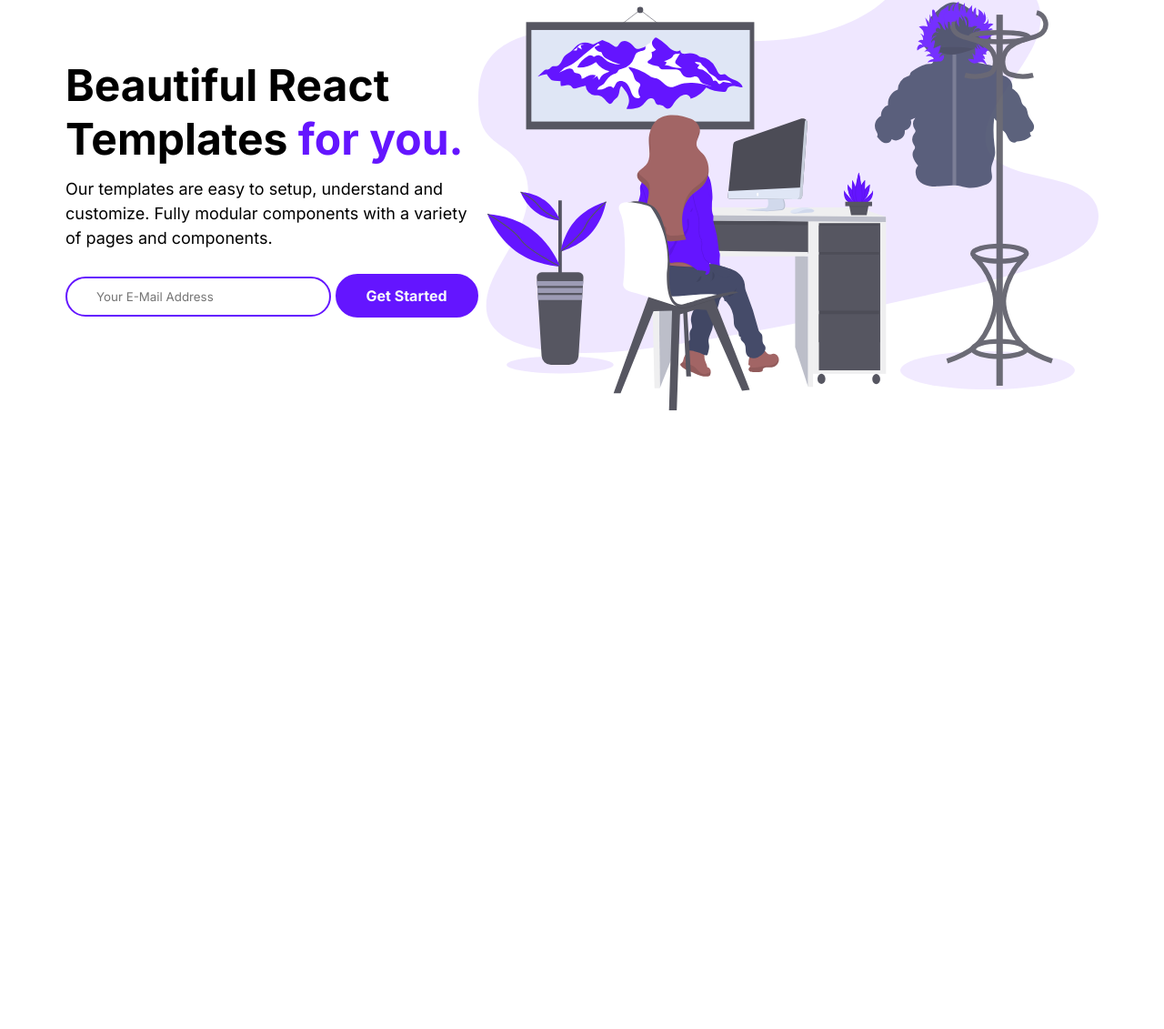
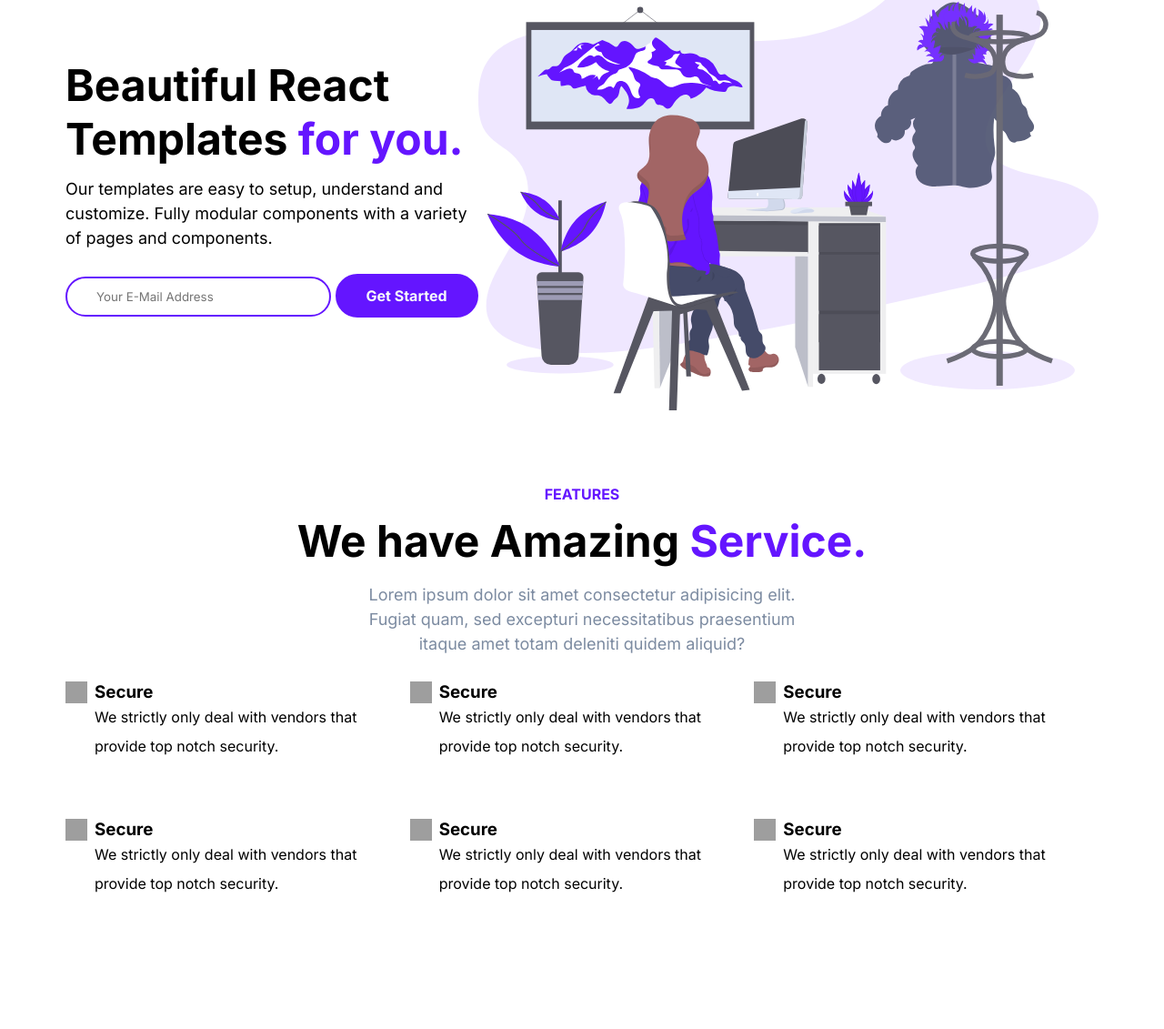
Before and after one commit to ryanmello/final-project-tutorial-w2, a plain HTML site: page index.html in a window 1280 px wide. Shown: the part 221-1352 px from the top of the page at 91% size. Before the commit the page ends 800 px from the top, so only its background shows below. Drawn offline with Linux system fonts and the light colour scheme; grey boxes are pictures that could not be loaded.

Commit message:
new section

```diff
--- a/index.html
+++ b/index.html
@@ -53,6 +53,74 @@
         </div>
       </div>
     </header>
-    <main></main>
+    <main>
+      <section id="service">
+        <div class="container">
+          <div class="row">
+            <div class="service__description">
+              <span class="purple service__features">FEATURES</span>
+              <h2 class="service__heading">We have Amazing <span class="purple">Service.</span></h2>
+              <p class="service__para">Lorem ipsum dolor sit amet consectetur adipisicing elit. Fugiat quam, sed excepturi necessitatibus praesentium itaque amet totam deleniti quidem aliquid?</p>
+            </div>
+            <div class="services">
+              <div class="service service__centering">
+                <span class="image__container">
+                  <img class="service__img" src="https://treact.owaiskhan.me/static/media/shield-icon.daefe14b.svg" alt="">
+                </span>
+                <div class="text__container">
+                  <h3 class="service__name">Secure</h3>
+                  <p class="service__subpara">We strictly only deal with vendors that provide top notch security.</p>
+                </div>
+              </div>
+              <div class="service">
+                <span class="image__container">
+                  <img class="service__img" src="https://treact.owaiskhan.me/static/media/shield-icon.daefe14b.svg" alt="">
+                </span>
+                <div class="text__container">
+                  <h3 class="service__name">Secure</h3>
+                  <p class="service__subpara">We strictly only deal with vendors that provide top notch security.</p>
+                </div>
+              </div>
+              <div class="service">
+                <span class="image__container">
+                  <img class="service__img" src="https://treact.owaiskhan.me/static/media/shield-icon.daefe14b.svg" alt="">
+                </span>
+                <div class="text__container">
+                  <h3 class="service__name">Secure</h3>
+                  <p class="service__subpara">We strictly only deal with vendors that provide top notch security.</p>
+                </div>
+              </div>
+              <div class="service">
+                <span class="image__container">
+                  <img class="service__img" src="https://treact.owaiskhan.me/static/media/shield-icon.daefe14b.svg" alt="">
+                </span>
+                <div class="text__container">
+                  <h3 class="service__name">Secure</h3>
+                  <p class="service__subpara">We strictly only deal with vendors that provide top notch security.</p>
+                </div>
+              </div>
+              <div class="service">
+                <span class="image__container">
+                  <img class="service__img" src="https://treact.owaiskhan.me/static/media/shield-icon.daefe14b.svg" alt="">
+                </span>
+                <div class="text__container">
+                  <h3 class="service__name">Secure</h3>
+                  <p class="service__subpara">We strictly only deal with vendors that provide top notch security.</p>
+                </div>
+              </div>
+              <div class="service">
+                <span class="image__container">
+                  <img class="service__img" src="https://treact.owaiskhan.me/static/media/shield-icon.daefe14b.svg" alt="">
+                </span>
+                <div class="text__container">
+                  <h3 class="service__name">Secure</h3>
+                  <p class="service__subpara">We strictly only deal with vendors that provide top notch security.</p>
+                </div>
+              </div>
+            </div>
+          </div>
+        </div>
+      </section>
+    </main>
   </body>
 </html>
--- a/style.css
+++ b/style.css
@@ -26,6 +26,10 @@
 
 .purple{
     color: #6415ff;
+}
+
+.container{
+    padding: 80px 0;
 }
 
 p{
@@ -132,3 +136,74 @@
     font-size: 16px;
     z-index: 5;
 }
+
+/*
+
+Services
+
+*/
+
+.service__description{
+    display: flex;
+    flex-direction: column;
+    align-items: center;
+    text-align: center;
+}
+
+.service__heading{
+    font-size: 48px;
+    padding: 12px 0 16px 0;
+}
+
+.service__features{
+    font-size: 16px;
+    font-weight: 700;
+}
+
+.service__para{
+    max-width: 500px;
+    color: #7C8BA1;
+    font-size: 18px;
+    margin-bottom: 28px;
+}
+
+.services{
+    display: flex;
+    flex-wrap: wrap;
+}
+
+.service{
+    display: flex;
+    width: calc(100%/3);
+    padding-bottom: 64px;
+
+}
+
+.img__container{
+    border-width: 1px;
+    text-align: center;
+    border-radius: 4px;
+    padding: 1.25rem;
+    flex-shrink: 0;
+}
+
+.service__img{
+    width: 24px;
+    height: 24px;
+}
+
+.text__container{
+    padding-left: 8px;
+}
+
+.service__name{
+
+}
+
+.service__subpara{
+    line-height: 2;
+}
+
+.service__centering{
+
+}
```
